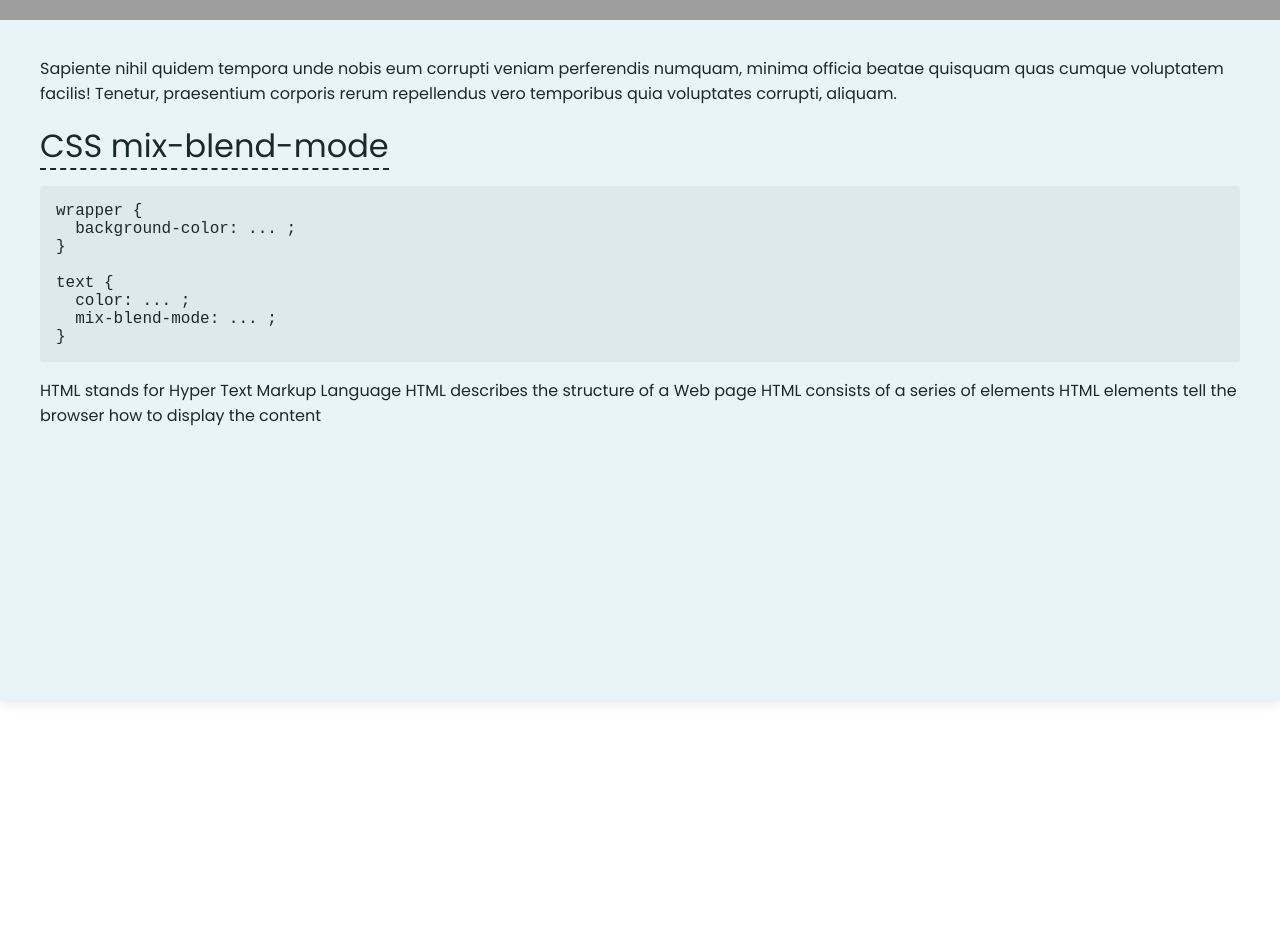
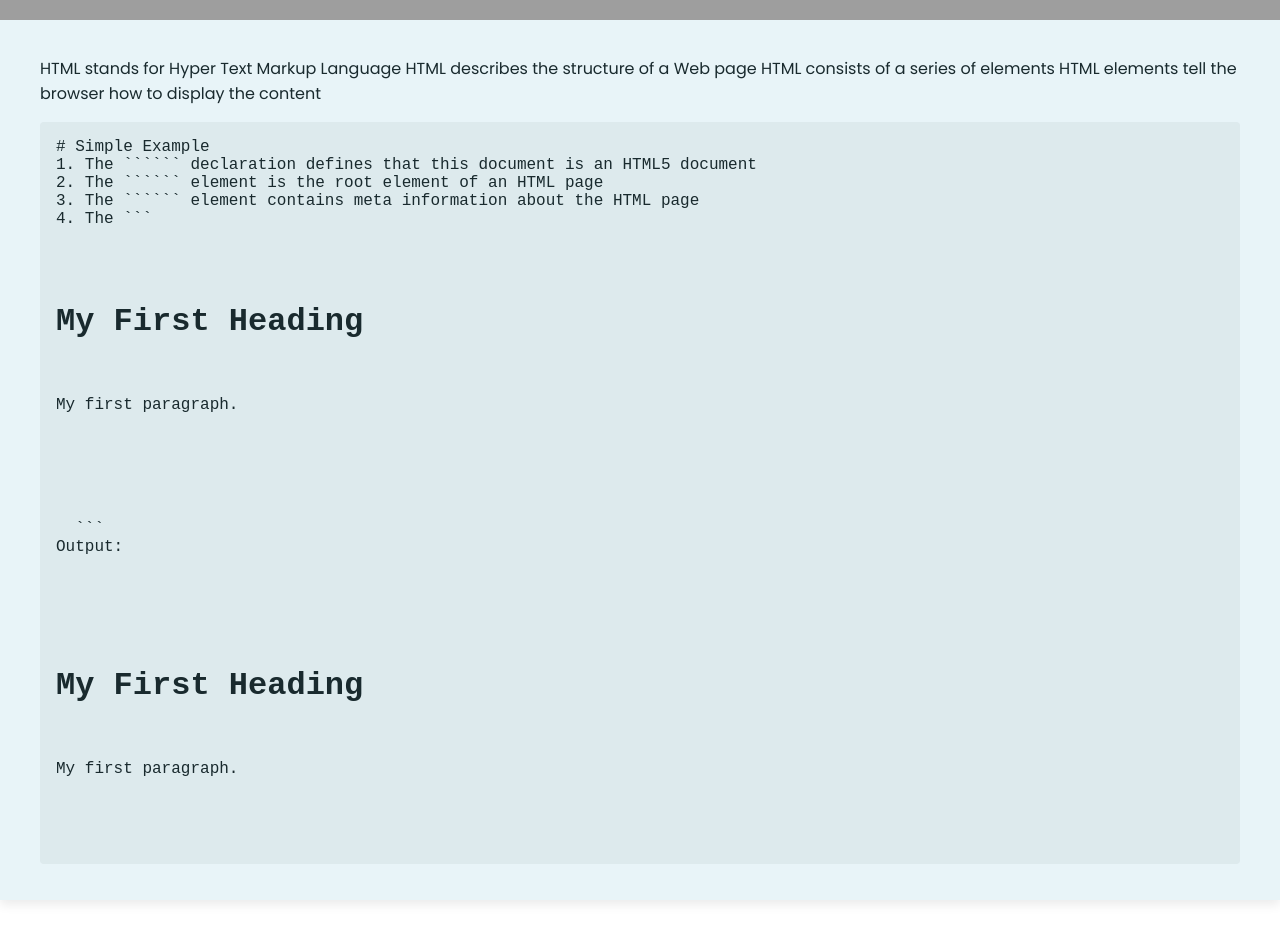
Before and after one commit to ayushbindhani/Animated-Portfolio-Template, a website: page learn/index.html in a window 1280 px wide. Shown: the part 780-1722 px from the top of the page. Before the commit the page ends 1600 px from the top, so only its background shows below. Drawn offline with nearby package versions, Linux system fonts and the light colour scheme; grey boxes are pictures that could not be loaded.

Commit message:
Update index.html

````diff
--- a/learn/index.html
+++ b/learn/index.html
@@ -11,7 +11,7 @@
 <header>
   <div class="overlay">
     <div class="parallax">
-      <h1>#Learn<span>HTML</span></h1>
+      <h1>#HTML<span>Learn Free</span></h1>
       <div class="one"></div>
       <div class="two"></div>
       <div class="three"></div>
@@ -22,16 +22,45 @@
 </header>
 <main>
   <div class="container">
-    <p>Sapiente nihil quidem tempora unde nobis eum corrupti veniam perferendis numquam, minima officia beatae quisquam quas cumque voluptatem facilis! Tenetur, praesentium corporis rerum repellendus vero temporibus quia voluptates corrupti, aliquam.</p><a href="https://www.w3schools.com/cssref/pr_mix-blend-mode.asp" target="blank">CSS mix-blend-mode</a>
-    <pre>wrapper {
-  background-color: ... ;
-}
+    <p>HTML stands for Hyper Text Markup Language HTML describes the structure of a Web page HTML consists of a series of elements HTML elements tell the browser how to display the content
+    <pre>
+# Simple Example
+1. The ```<!DOCTYPE html>``` declaration defines that this document is an HTML5 document
+2. The ```<html>``` element is the root element of an HTML page
+3. The ```<head>``` element contains meta information about the HTML page
+4. The ```<title>``` element specifies a title for the HTML page (which is shown in the browser's title bar or in the page's tab)
+5. The ```<body>``` element defines the document's body, and is a container for all the visible contents, such as headings, paragraphs, images, hyperlinks, tables, lists, etc.
+6. The ```<h1>``` element defines a large heading
+7. The ```<p>``` element defines a paragraph
 
-text {
-  color: ... ;
-  mix-blend-mode: ... ;
-}</pre>
-    <p>HTML stands for Hyper Text Markup Language HTML describes the structure of a Web page HTML consists of a series of elements HTML elements tell the browser how to display the content
+
+```
+
+<!DOCTYPE html>
+<html>
+<head>
+<title>Page Title</title>
+</head>
+<body>
+
+<h1>My First Heading</h1>
+<p>My first paragraph.</p>
+
+</body>
+</html>
+
+  ```
+Output:
+  <!DOCTYPE html>
+<html>
+
+<body>
+
+<h1>My First Heading</h1>
+<p>My first paragraph.</p>
+
+</body>
+</html></pre>
 
 </p>
   </div>
````
